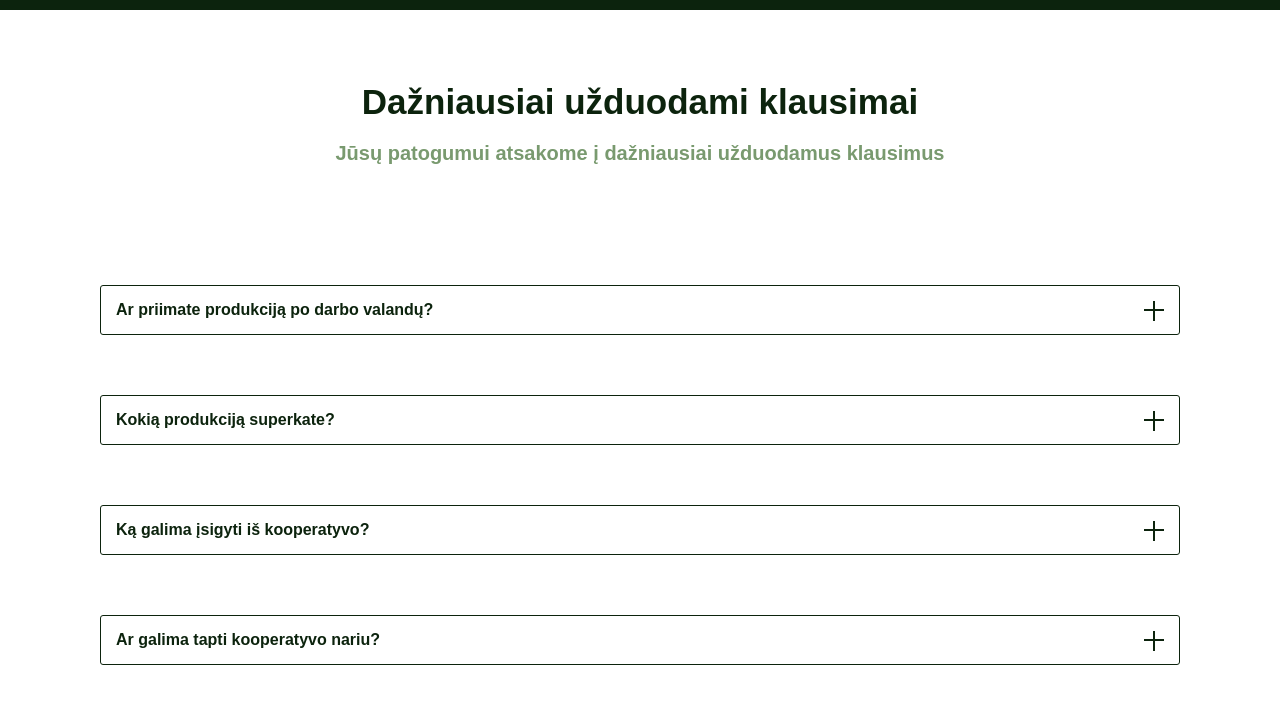
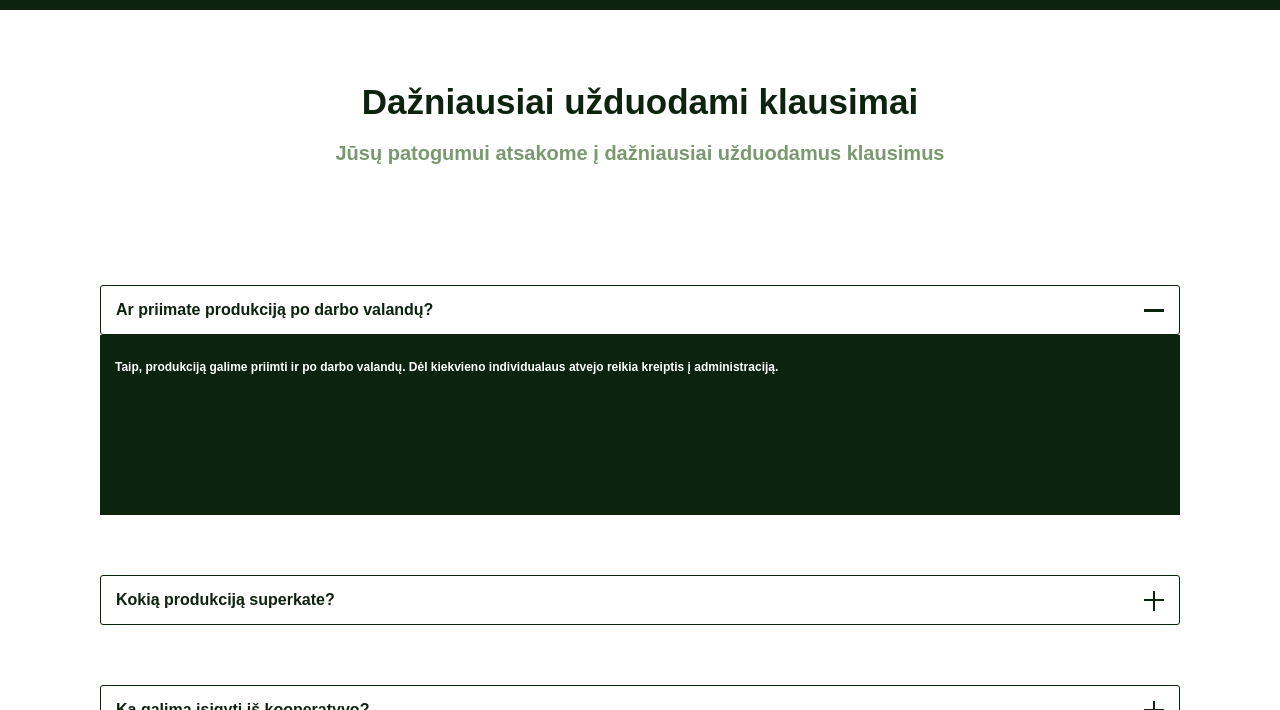
Before and after one commit to simonasablinaite/SA_project, a website: page index.html in a window 1280 px wide. Both pictures are taken after a click on the element "Ar priimate produkciją po darbo valandų?". Shown: the part 3158-3868 px from the top of the page. Drawn offline with Linux system fonts and the light colour scheme; a web font is replaced by a local one.

Commit message:
Harmonica

```diff
--- a/css/components/accordion.css
+++ b/css/components/accordion.css
@@ -4,7 +4,6 @@
 
 .wrapper {
     width: 500px;
-    margin: 20px auto 0;
 }
 
 .faq > .row > .text-wrapper {
@@ -53,13 +52,14 @@
     height: 0;
     transition: all 0.5s ease;
     overflow: hidden;
-    background-color: #1111;
+    background-color: var(--main-green);
+    font-size: var(--fs-12);
 }
 
 .wrapper .accordion-wrap .accordion-body p {
     color: white;
     text-align: start;
-    padding: 20px;
+    padding: 20px 15px;
     line-height: 25px;
 }
 
--- a/js/home.js
+++ b/js/home.js
@@ -44,6 +44,17 @@ changePhrases();
 //  Gallery end
 
 //  FAQ start
+const accordionHeaderEl = document.getElementsByClassName('accordion-header');
+
+function accordion() {
+   for (let i = 0; i < accordionHeaderEl.length; i++) {
+      accordionHeaderEl[i].addEventListener('click', () => {
+         accordionHeaderEl[i].classList.toggle('active');
+      })
+   }
+}
+
+accordion();
 //  FAQ end
 
 //  Contacts start
```
